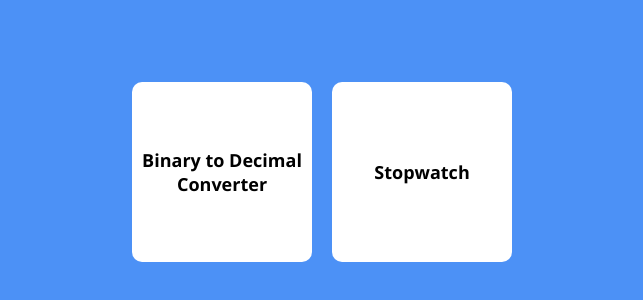
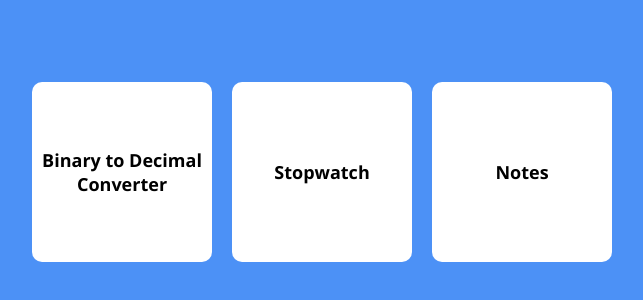
Before and after one commit to zieeeelona/apps, a plain HTML site: page index.html in a window 1280 px wide. Shown: the part 228-528 px from the top of the page, without its empty margins (318-961 px from the left). Drawn offline with nearby package versions, Linux system fonts and the light colour scheme.

Commit message:
added notes link to index

```diff
--- a/index.html
+++ b/index.html
@@ -15,6 +15,9 @@
         <div class="app">
             <a href="stopwatch/index.html">Stopwatch</a>
         </div>
+        <div class="app">
+            <a href="notes/index.html">Notes</a>
+        </div>
     </div>
 </body>
 </html>
```
